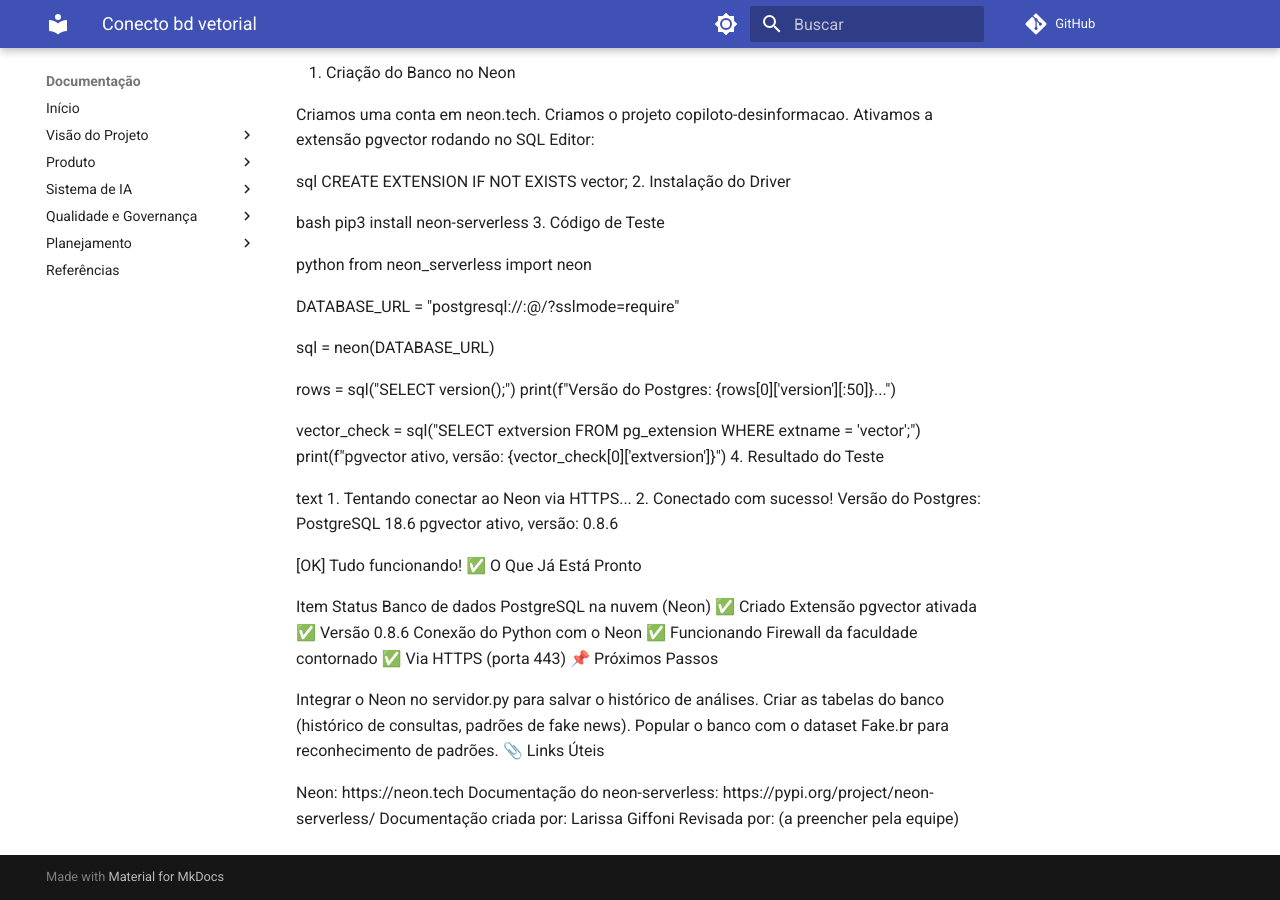
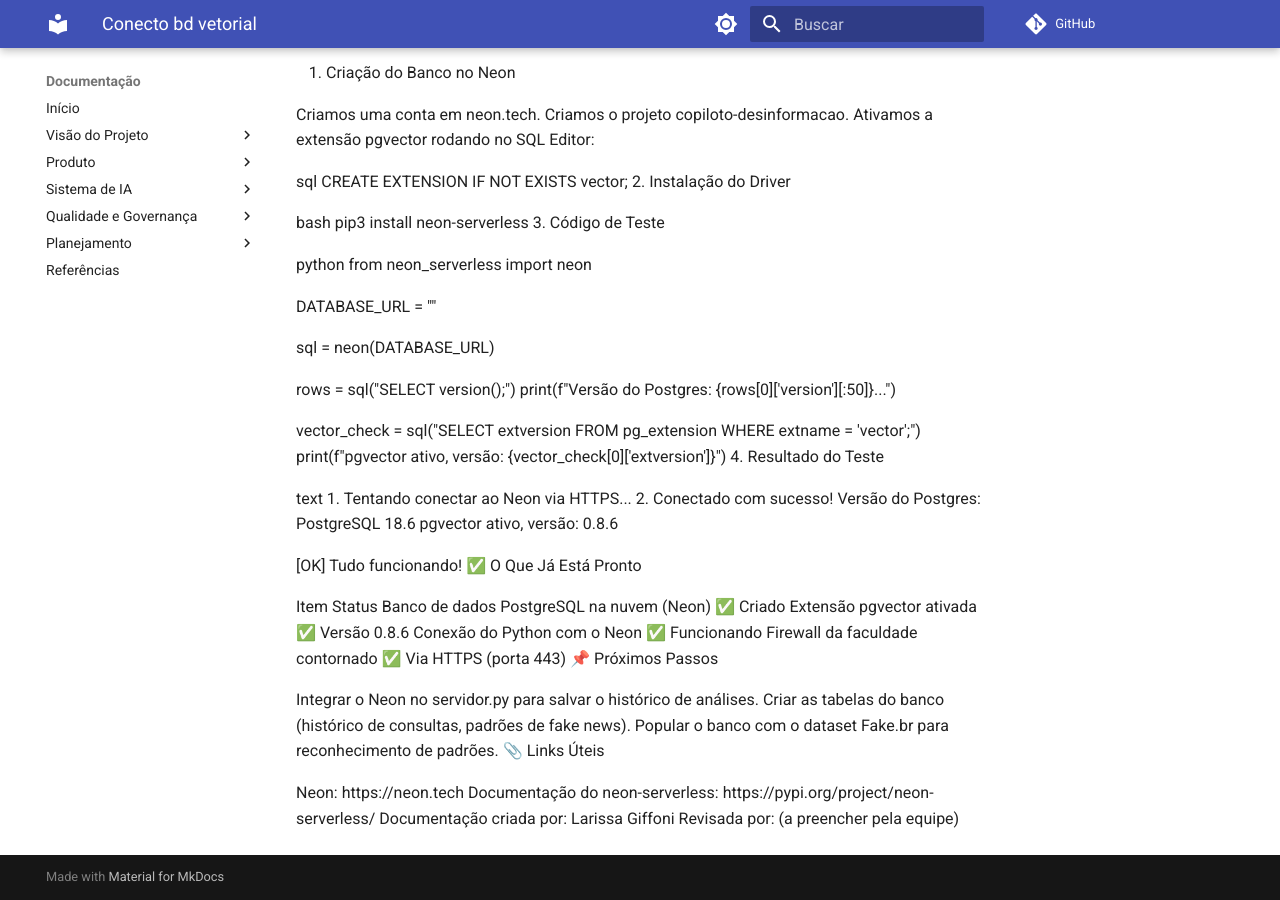
Before and after one commit to Challenge-1-Residencia-IA/Documentacao, an MkDocs documentation site: the page built from docs/Sprint2/conecto-bd-vetorial.md, in a window 1280 px wide and 900 px high, scrolled down 833 px. Built offline with MkDocs 1.6.1 and Material for MkDocs 9.7.7, drawn with Linux system fonts in a browser that asks for light colours; comment, search, counter and statistics services are not loaded.

Commit message:
Update conecto-bd-vetorial.md

```diff
--- a/docs/Sprint2/conecto-bd-vetorial.md
+++ b/docs/Sprint2/conecto-bd-vetorial.md
@@ -46,7 +46,7 @@ pip3 install neon-serverless
 python
 from neon_serverless import neon
 
-DATABASE_URL = "postgresql://<usuario>:<senha>@<host-removido>/<db>?sslmode=require"
+DATABASE_URL = ""
 
 sql = neon(DATABASE_URL)
 
```
